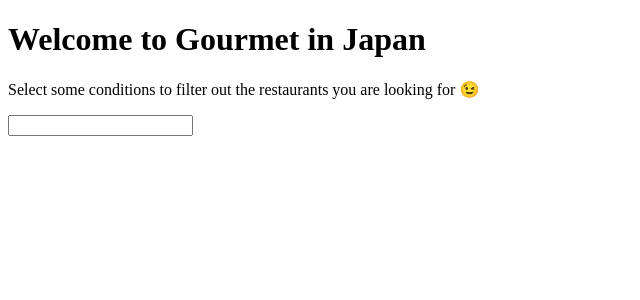
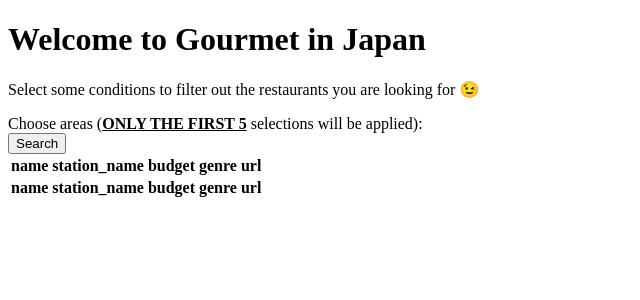
Before and after one commit to maruk0chan/gourmet-in-japan, a SvelteKit app: page / in a window 1280 px wide. Shown: the top 300 px of the page, without its empty margins (0-640 px from the left). Built offline with nearby package versions, Linux system fonts and the light colour scheme.

Commit message:
finish a multiselect prototype

```diff
--- /dev/null
+++ b/src/ResultTable.svelte
@@ -0,0 +1,20 @@
+<table>
+  <thead>
+    <tr>
+      <th>name</th>
+      <th>station_name</th>
+      <th>budget</th>
+      <th>genre</th>
+      <th>url</th>
+    </tr>
+  </thead>
+  <tbody>
+    <tr>
+      <th>name</th>
+      <th>station_name</th>
+      <th>budget</th>
+      <th>genre</th>
+      <th>url</th>
+    </tr>
+  </tbody>
+</table>
--- a/src/routes/+page.svelte
+++ b/src/routes/+page.svelte
@@ -1,18 +1,31 @@
 <script lang="ts">
 	import ResultTable from '../ResultTable.svelte'
-	import testData from '../json/test.json'
+	import areaList from '../json/small_area.json'
+	import AutoComplete from 'simple-svelte-autocomplete'
 
-	let name = ''
+	let selectedAreaObject
+	const areaParams = () => selectedAreaObject
 
-	const handleInput = (event: Event) => {
-		const target = event.target as HTMLInputElement
-		name = target.value
+	function makeQuery() {
+		console.log(selectedAreaObject)
 	}
 </script>
 
 <h1>Welcome to Gourmet in Japan</h1>
 <p>Select some conditions to filter out the restaurants you are looking for 😉</p>
-<input type="text" on:input={handleInput} />
+<label for="area">Choose areas (<b><u>ONLY THE FIRST 5</u></b> selections will be applied):</label>
+<AutoComplete
+	multiple="true"
+	delay="500"
+	items={areaList}
+	bind:selectedItem={selectedAreaObject}
+	orderableSelection="true"
+	labelFieldName="ja"
+	valueFieldName="id"
+	labelFunction={(area) => area.ja + ' ' + area.en}
+	keywordsFunction={(area) => area.ja + ' ' + area.en + ' ' + area.hg + ' ' + area.kk}
+/>
+<button on:click={makeQuery}>Search</button>
 <ResultTable />
 
 <style>
```
